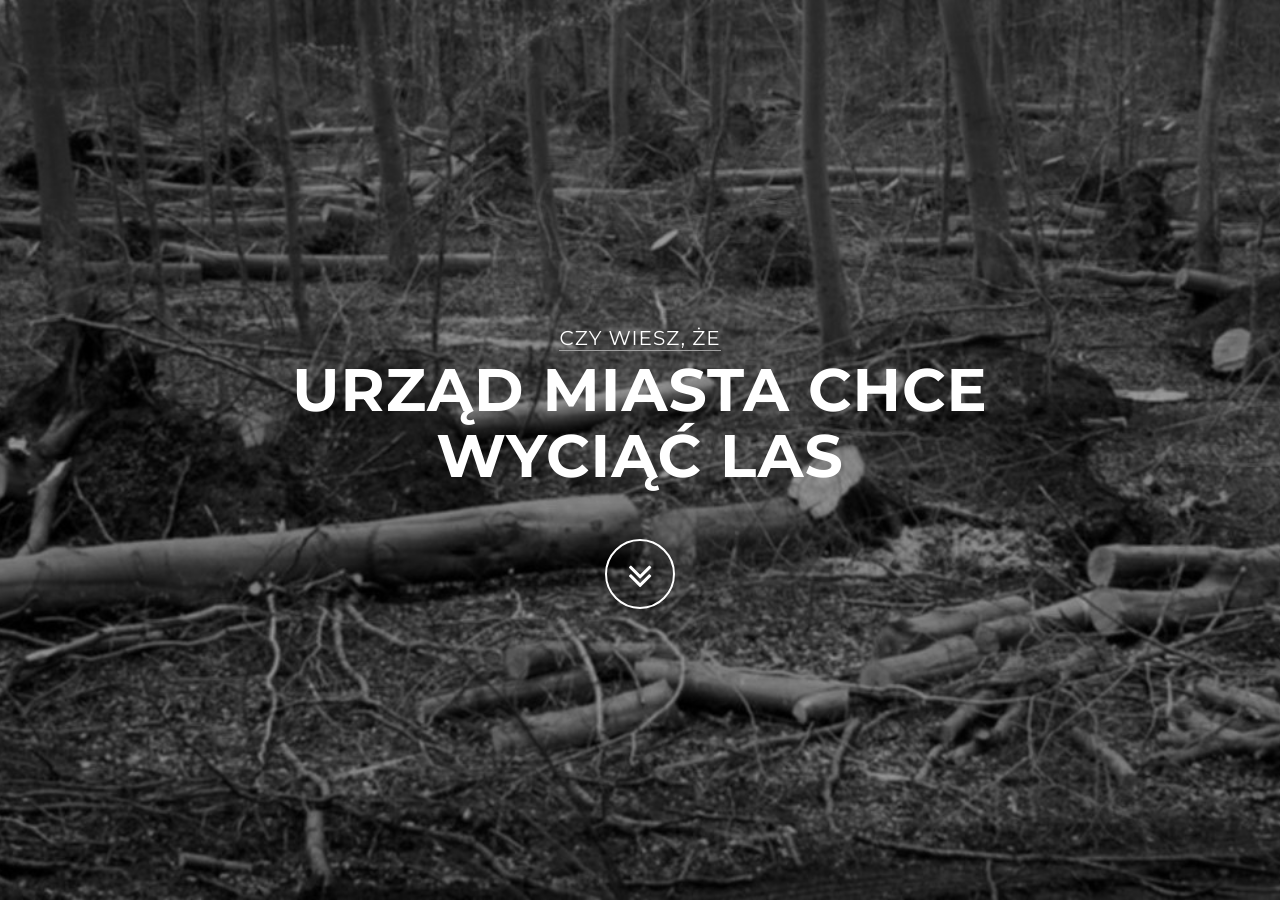
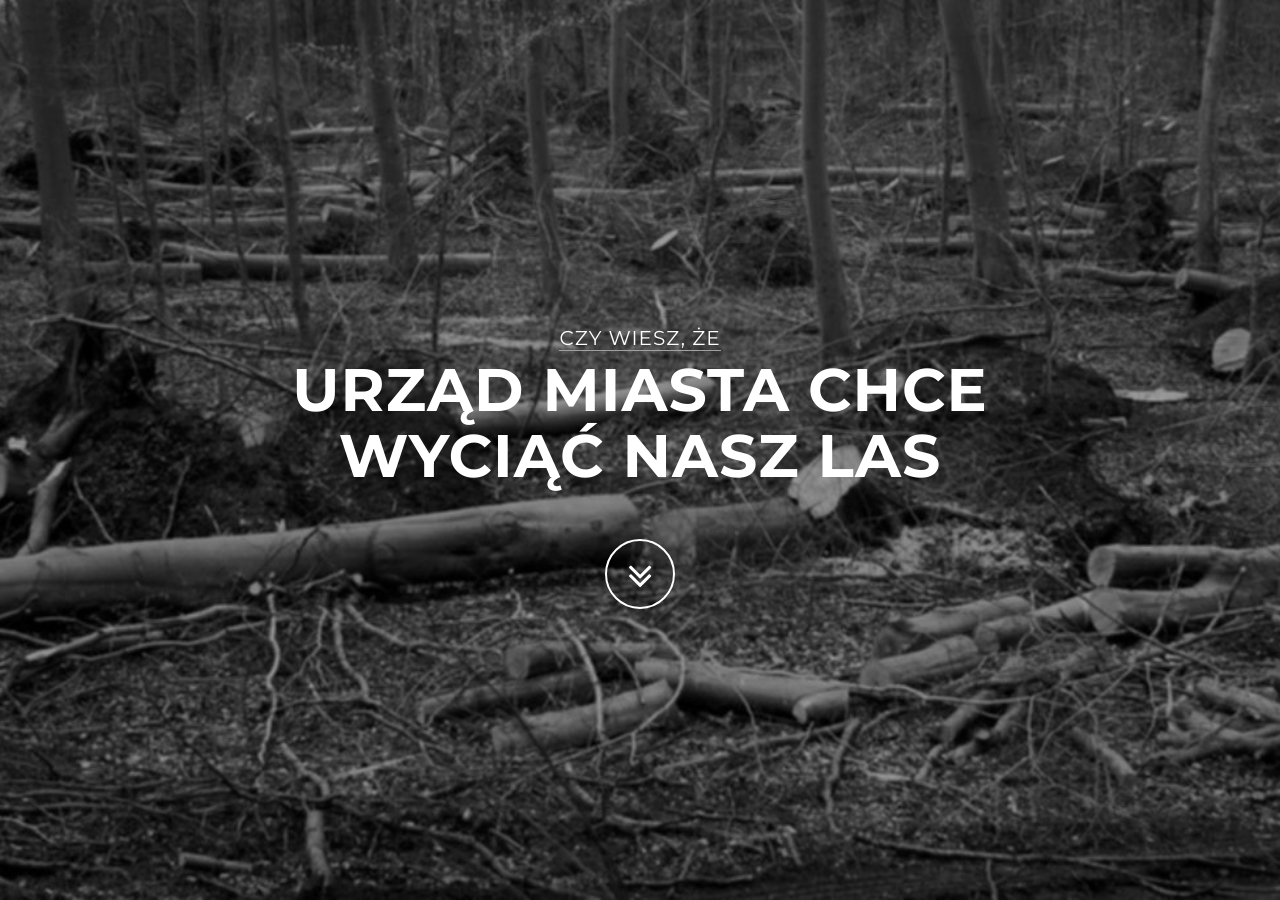
Before and after one commit to naszlas-katowice/naszlas.katowice.pl, a Jekyll site: the page built from index.html, in a window 1280 px wide and 900 px high. Built offline with Jekyll 4.4.1, drawn with Linux system fonts in a browser that asks for light colours.

Commit message:
Update index.html

```diff
--- a/index.html
+++ b/index.html
@@ -9,7 +9,7 @@ layout: default
       <div class="row">
         <div class="col-md-8 col-md-offset-2">
           <!--<p class="intro-text">Czy wiesz że</p>-->
-          <h1 class="brand-heading"><small>Czy wiesz, że</small><br/>urząd miasta CHCE WYCIĄĆ LAS</h1>
+          <h1 class="brand-heading"><small>Czy wiesz, że</small><br/>urząd miasta CHCE WYCIĄĆ NASZ LAS</h1>
           <a href="#about" class="btn btn-circle page-scroll">
               <i class="fa fa-angle-double-down animated"></i>
           </a>
```
